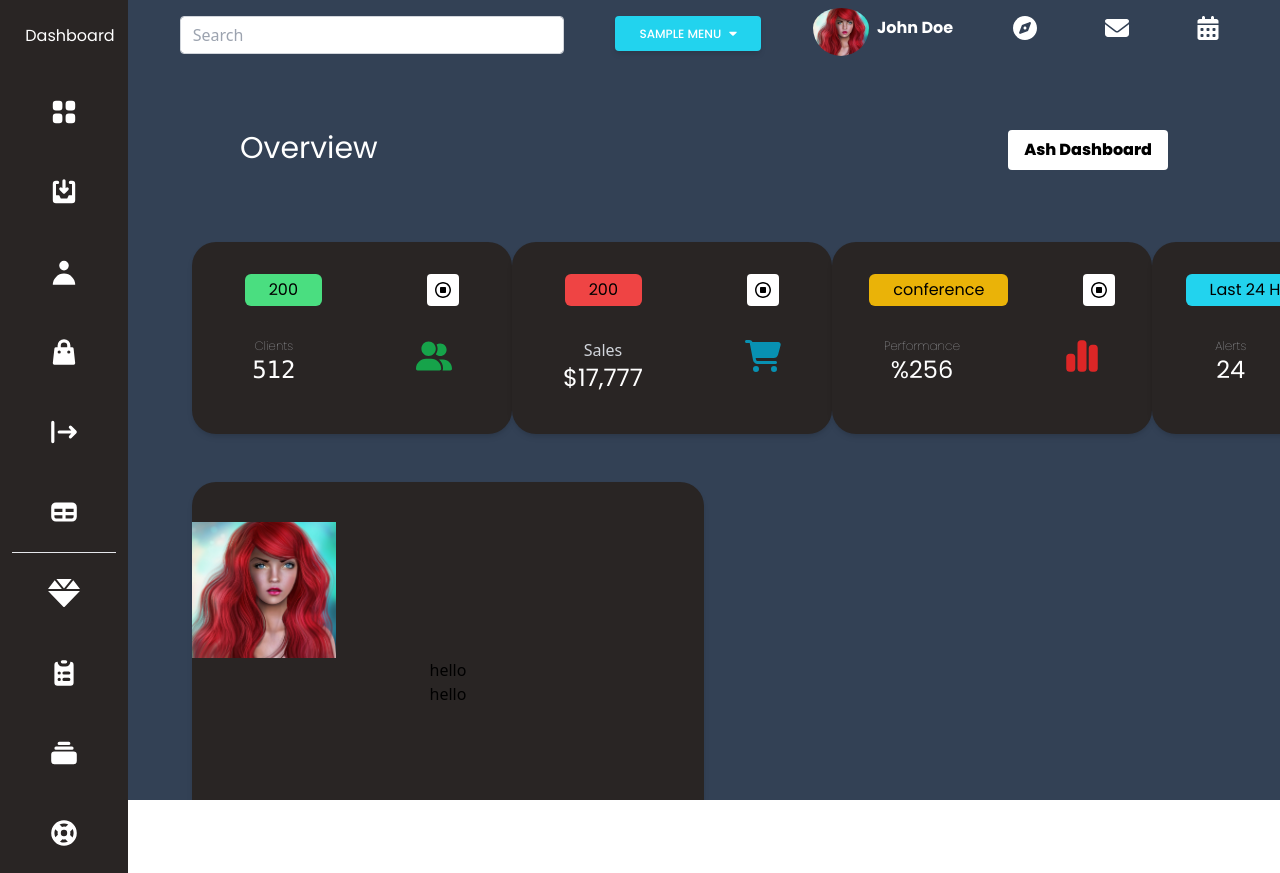
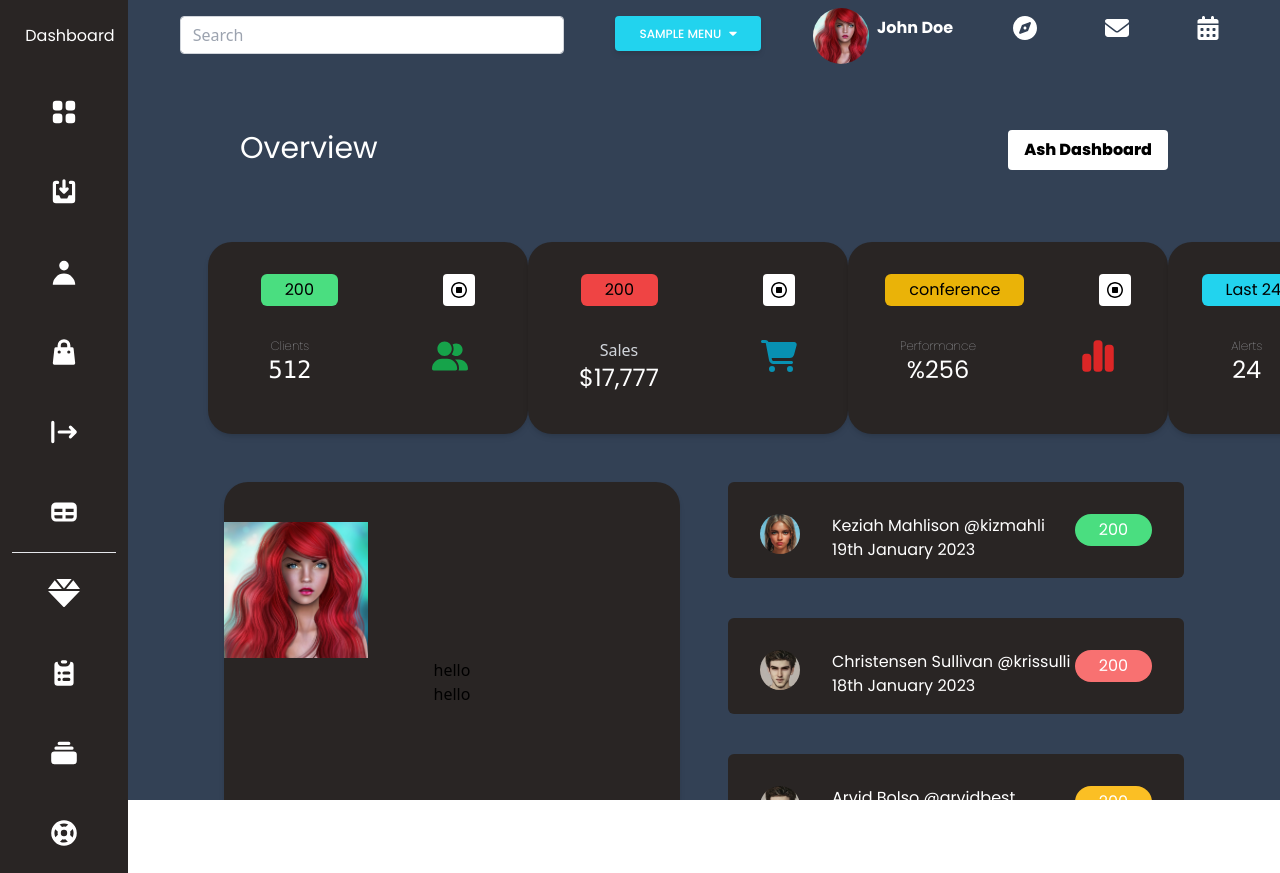
Before and after one commit to Obaayaa-1988/nuxt-tailwind-admin-dashboard, a Nuxt app: page /home in a window 1280 px wide. Built offline with nearby package versions, Linux system fonts and the light colour scheme.

Commit message:
added new images

```diff
--- a/pages/Home.vue
+++ b/pages/Home.vue
@@ -123,7 +123,7 @@
 
             <!--------------------------start of user profile svg icon-------------->
             <div class="flex justify-between">
-                <div><img src="images/User.jpg" alt="PanCake" class="w-14 h-14 object-cover rounded-full pt-2" /> </div>
+                <div><img src="images/User.jpg" alt="PanCake" class="w-14 h-14 object-cover rounded-full mt-2" /> </div>
                 <div class="pt-4 text-white font-body font-bold ml-2"> John Doe</div>
             </div>
 
@@ -179,7 +179,7 @@
 
         <!----------------------------------------start-- dark cards----------------->
 
-<section class="rounded-b-3xl w-full h-3/4  px-16 py-6 md:col-span-2 ">
+<section class="rounded-b-3xl w-full h-3/4  px-20 py-6 md:col-span-2 ">
     <div class=" flex justify-evenly  ">
         <nuxt-link to="/Running">
             <div class="bg-stone-800  w-80 h-48 rounded-3xl overflow-hidden shadow-md relative  cursor-pointer py-8 text-center">
@@ -192,7 +192,7 @@
 
                     <div class="bg-white py-2 px-2 rounded ">
                         <svg xmlns="http://www.w3.org/2000/svg" viewBox="0 0 512 512"
-                            class="w-4 h-4 "><!--! Font Awesome Pro 6.2.1 by @fontawesome - https://fontawesome.com License - https://fontawesome.com/license (Commercial License) Copyright 2022 Fonticons, Inc. -->
+                            class="w-4 h-4 ">
                             <path
                                 d="M328 160h-144C170.8 160 160 170.8 160 184v144C160 341.2 170.8 352 184 352h144c13.2 0 24-10.8 24-24v-144C352 170.8 341.2 160 328 160zM256 0C114.6 0 0 114.6 0 256s114.6 256 256 256s256-114.6 256-256S397.4 0 256 0zM256 464c-114.7 0-208-93.31-208-208S141.3 48 256 48s208 93.31 208 208S370.7 464 256 464z" />
                         </svg>
@@ -235,7 +235,7 @@
 
                     <div class="bg-white py-2 px-2 rounded">
                         <svg xmlns="http://www.w3.org/2000/svg" viewBox="0 0 512 512"
-                            class="w-4 h-4 "><!--! Font Awesome Pro 6.2.1 by @fontawesome - https://fontawesome.com License - https://fontawesome.com/license (Commercial License) Copyright 2022 Fonticons, Inc. -->
+                            class="w-4 h-4 ">
                             <path
                                 d="M328 160h-144C170.8 160 160 170.8 160 184v144C160 341.2 170.8 352 184 352h144c13.2 0 24-10.8 24-24v-144C352 170.8 341.2 160 328 160zM256 0C114.6 0 0 114.6 0 256s114.6 256 256 256s256-114.6 256-256S397.4 0 256 0zM256 464c-114.7 0-208-93.31-208-208S141.3 48 256 48s208 93.31 208 208S370.7 464 256 464z" />
                         </svg>
@@ -278,7 +278,7 @@
 
                     <div class="bg-white py-2 px-2 rounded ">
                         <svg xmlns="http://www.w3.org/2000/svg" viewBox="0 0 512 512"
-                            class="w-4 h-4 "><!--! Font Awesome Pro 6.2.1 by @fontawesome - https://fontawesome.com License - https://fontawesome.com/license (Commercial License) Copyright 2022 Fonticons, Inc. -->
+                            class="w-4 h-4 ">
                             <path
                                 d="M328 160h-144C170.8 160 160 170.8 160 184v144C160 341.2 170.8 352 184 352h144c13.2 0 24-10.8 24-24v-144C352 170.8 341.2 160 328 160zM256 0C114.6 0 0 114.6 0 256s114.6 256 256 256s256-114.6 256-256S397.4 0 256 0zM256 464c-114.7 0-208-93.31-208-208S141.3 48 256 48s208 93.31 208 208S370.7 464 256 464z" />
                         </svg>
@@ -321,7 +321,7 @@
 
                     <div class="bg-white py-2 px-2 rounded ">
                         <svg xmlns="http://www.w3.org/2000/svg" viewBox="0 0 512 512"
-                            class="w-4 h-4 "><!--! Font Awesome Pro 6.2.1 by @fontawesome - https://fontawesome.com License - https://fontawesome.com/license (Commercial License) Copyright 2022 Fonticons, Inc. -->
+                            class="w-4 h-4 ">
                             <path
                                 d="M328 160h-144C170.8 160 160 170.8 160 184v144C160 341.2 170.8 352 184 352h144c13.2 0 24-10.8 24-24v-144C352 170.8 341.2 160 328 160zM256 0C114.6 0 0 114.6 0 256s114.6 256 256 256s256-114.6 256-256S397.4 0 256 0zM256 464c-114.7 0-208-93.31-208-208S141.3 48 256 48s208 93.31 208 208S370.7 464 256 464z" />
                         </svg>
@@ -339,7 +339,7 @@
 
                     <div>
                         <svg xmlns="http://www.w3.org/2000/svg"
-                            viewBox="0 0 448 512" class="w-9 h-9 fill-yellow-500"><!--! Font Awesome Pro 6.2.1 by @fontawesome - https://fontawesome.com License - https://fontawesome.com/license (Commercial License) Copyright 2022 Fonticons, Inc. -->
+                            viewBox="0 0 448 512" class="w-9 h-9 fill-yellow-500">
                             <path
                                 d="M224 0c-17.7 0-32 14.3-32 32V51.2C119 66 64 130.6 64 208v18.8c0 47-17.3 92.4-48.5 127.6l-7.4 8.3c-8.4 9.4-10.4 22.9-5.3 34.4S19.4 416 32 416H416c12.6 0 24-7.4 29.2-18.9s3.1-25-5.3-34.4l-7.4-8.3C401.3 319.2 384 273.9 384 226.8V208c0-77.4-55-142-128-156.8V32c0-17.7-14.3-32-32-32zm45.3 493.3c12-12 18.7-28.3 18.7-45.3H224 160c0 17 6.7 33.3 18.7 45.3s28.3 18.7 45.3 18.7s33.3-6.7 45.3-18.7z" />
                         </svg>
@@ -364,10 +364,10 @@
         <!--------------------------------------end--of dark cards------------------->
         <!--------------------------------------start--of main cards------------------->
 
-        <section class="px-16 py-6">
-            <div class="flex justify-between">
+        <section class="px-24 py-6">
+            <div class="flex justify-between gap-12">
 
-                <div class="bg-stone-800  w-2/4 h-96 rounded-3xl overflow-hidden shadow-md relative  cursor-pointer py-8 text-center">
+                <div class="bg-stone-800  w-2/4 h-96  rounded-3xl overflow-hidden shadow-md relative  cursor-pointer py-8 text-center">
 
                     <div>
                         <img src="images/User.jpg" alt="PanCake" class="w-36 h-36 object-cover
@@ -387,20 +387,71 @@
 
                 </div>
 
-                <!-- <div class="">
-                    <div class="bg-stone-800  w-8 h-48 rounded-3xl overflow-hidden shadow-md relative  cursor-pointer py-8 text-center" > </div>
-                    <div class="bg-stone-800  w-8 h-48 rounded-3xl overflow-hidden shadow-md relative  cursor-pointer py-8 text-center" > </div>
-                    <div class="bg-stone-800  w-8 h-48 rounded-3xl overflow-hidden shadow-md relative  cursor-pointer py-8 text-center" > </div>
+                <div class=" w-2/4  " >
+                    <!---main grid-->
+                    <div class="bg-stone-800 w-full h-24 mb-10 rounded-md pt-8 px-8" >
+                        <div class="flex justify-between">
+                            <div class="flex justify-center">
+                                <img src="images/Woman.jpg" alt="PanCake" class="w-10 h-10 object-cover rounded-full " />
+
+                                <div class="font-body pl-8 text-white">
+                                    <h3>Keziah Mahlison @kizmahli</h3>
+                                    <h2>19th January 2023</h2>
+
+                                </div>
+                            </div>
+
+                            <div>
+                                <h2 class="bg-green-400 text-white px-6 py-1 rounded-3xl font-body">200</h2>
+
+                            </div>
+
+                        </div>
+                    </div>
 
 
-                </div> -->
-            </div>
+                    <div class="bg-stone-800 w-full h-24 mb-10 rounded-md pt-8 px-8" >
+                        <div class="flex justify-between">
+                            <div class="flex justify-center">
+                                <img src="images/Man.jpg" alt="PanCake" class="w-10 h-10 object-cover rounded-full " />
+
+                                <div class="font-body pl-8 text-white">
+                                    <h3>Christensen Sullivan @krissulli</h3>
+                                    <p>18th January 2023</p>
+
+                                </div>
+                            </div>
+
+                            <div>
+                                <h2 class="bg-red-400 text-white px-6 py-1 rounded-3xl font-body">200</h2>
+
+                            </div>
+
+                        </div>
+                    </div>
+                    <div class="bg-stone-800 w-full h-24 mb-10 rounded-md pt-8 px-8" >
+                        <div class="flex justify-between">
+                            <div class="flex justify-center">
+                                <img src="images/Man.jpg" alt="PanCake" class="w-10 h-10 object-cover rounded-full" />
+
+                                <div class="font font-body pl-8 text-white">
+                                    <h3>Arvid Bolso @arvidbest</h3>
+                                    <p>17th January 2023</p>
+
+                                </div>
+                            </div>
+
+                            <div>
+                                <h2 class="bg-amber-400 text-white px-6 py-1 rounded-3xl font-body">200</h2>
+
+                            </div>
 
 
+                        </div>
+                    </div>
 
-
-
-
+                </div>
+            </div>
 
         </section>
 
```
Also changed, not shown: static/images/Man.jpg (added), static/images/Woman.jpg (added).
